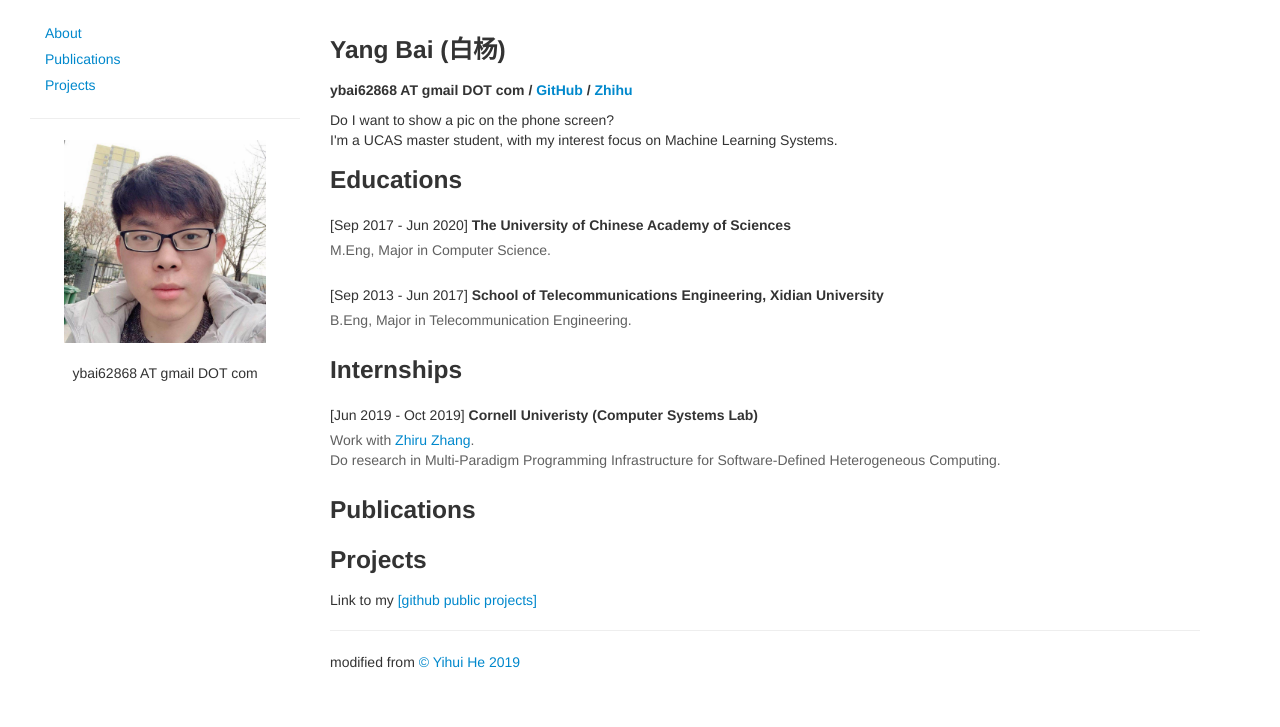
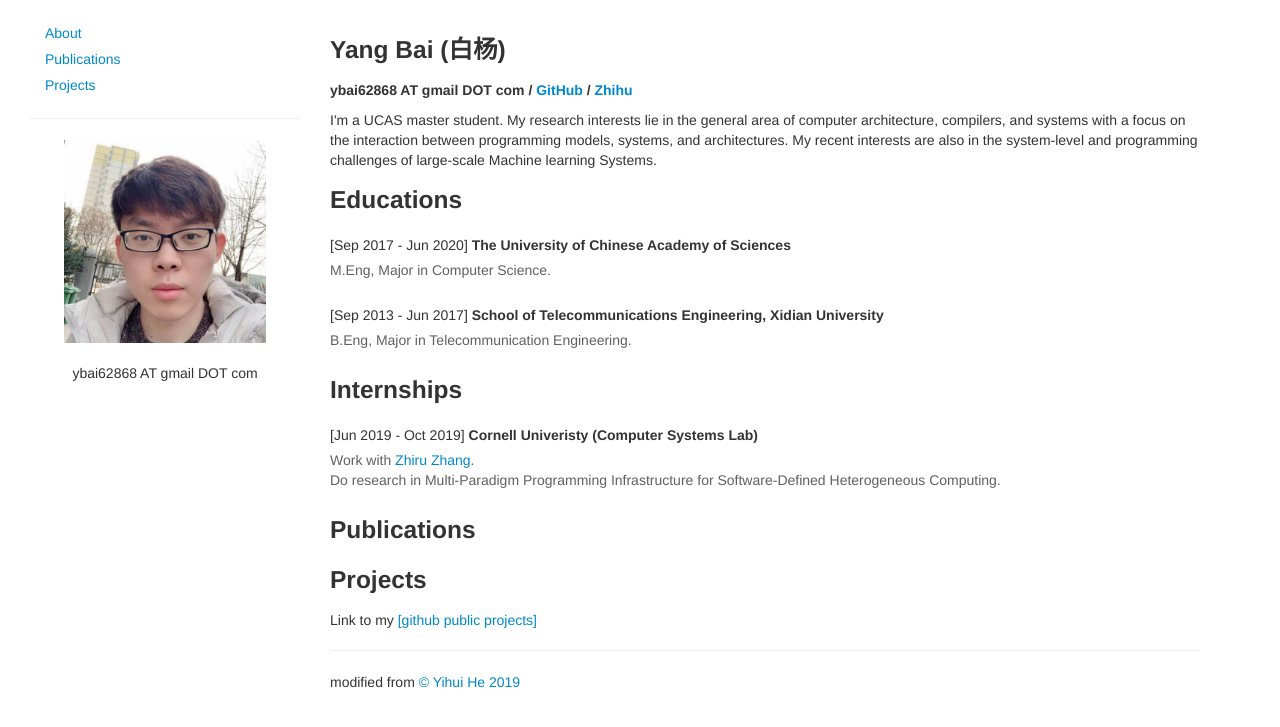
Before and after one commit to ybai62868/ybai62868.github.io, a Jekyll site: the page index.html, which Jekyll copies as it is, in a window 1280 px wide. Shown: the top 727 px of the page. Built offline with Jekyll 4.4.1, drawn with Linux system fonts in a browser that asks for light colours.

Commit message:
[Add] Update the Intro

```diff
--- a/index.html
+++ b/index.html
@@ -4,7 +4,8 @@
     <meta http-equiv="Content-Type" content="text/html; charset=UTF-8">
 <!--     <title>Yihui He, CMU grad student focused on Computer vision & Deep Learning</title>
  -->
-    <title>Yang Bai, UCAS grad student focused on Machine Learning Systems</title>
+    <title>Yang Bai</title>
+
     <meta name="viewport" content="width=device-width, initial-scale=1.0">
     <!-- Le styles -->
     <link href="./assets_files/bootstrap.min.css" rel="stylesheet">
@@ -79,8 +80,8 @@
                  href="https://drive.google.com/open?id=16ZSY62e2LgWYXuYuX4GVbbJ3OnU9bwl8">CV</a> -->
 <!--             / <mark>actively looking for job</mark> -->
             </h5>
-            Do I want to show a pic on the phone screen?
-            <div class="text-center visible-phone">
+<!--             Do I want to show a pic on the phone screen?
+ -->            <div class="text-center visible-phone">
                 <img src="assets_files_yang/me.png" alt="photo" width="150px"/>
             </div>
 
@@ -98,7 +99,7 @@
              </p>
             <p>I served as a reviewer for ECCV'20, ICML'20, CVPR'20, ICLR'20, ICCV'19, CVPR'19, ICLR'19, NIPS'18, Pattern Recognition Letters, TIP and IJCV. </p> -->
             <p>
-                I'm a UCAS master student, with my interest focus on Machine Learning Systems.
+                I'm a UCAS master student. My research interests lie in the general area of computer architecture, compilers, and systems with a focus on the interaction between programming models, systems, and architectures. My recent interests are also in the system-level and programming challenges of large-scale Machine learning Systems.
             </p>
 
             <!--
```
